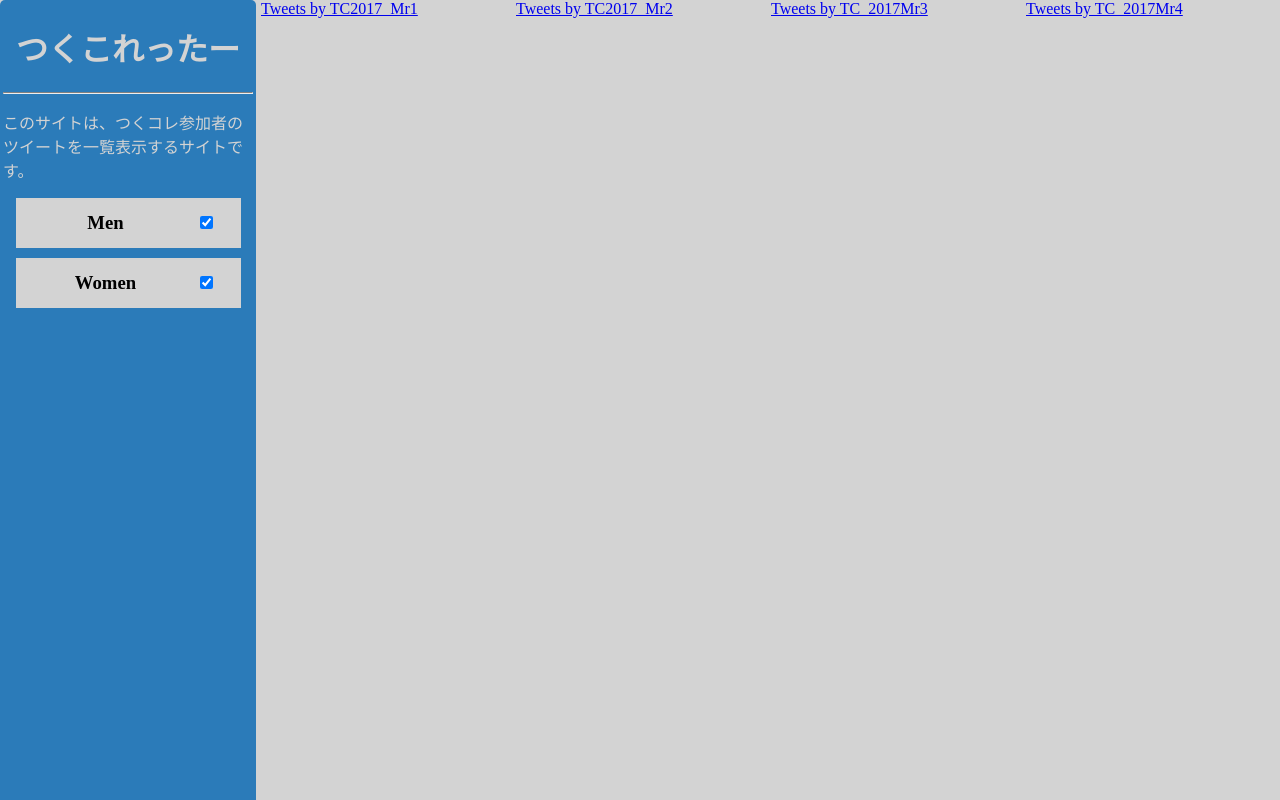
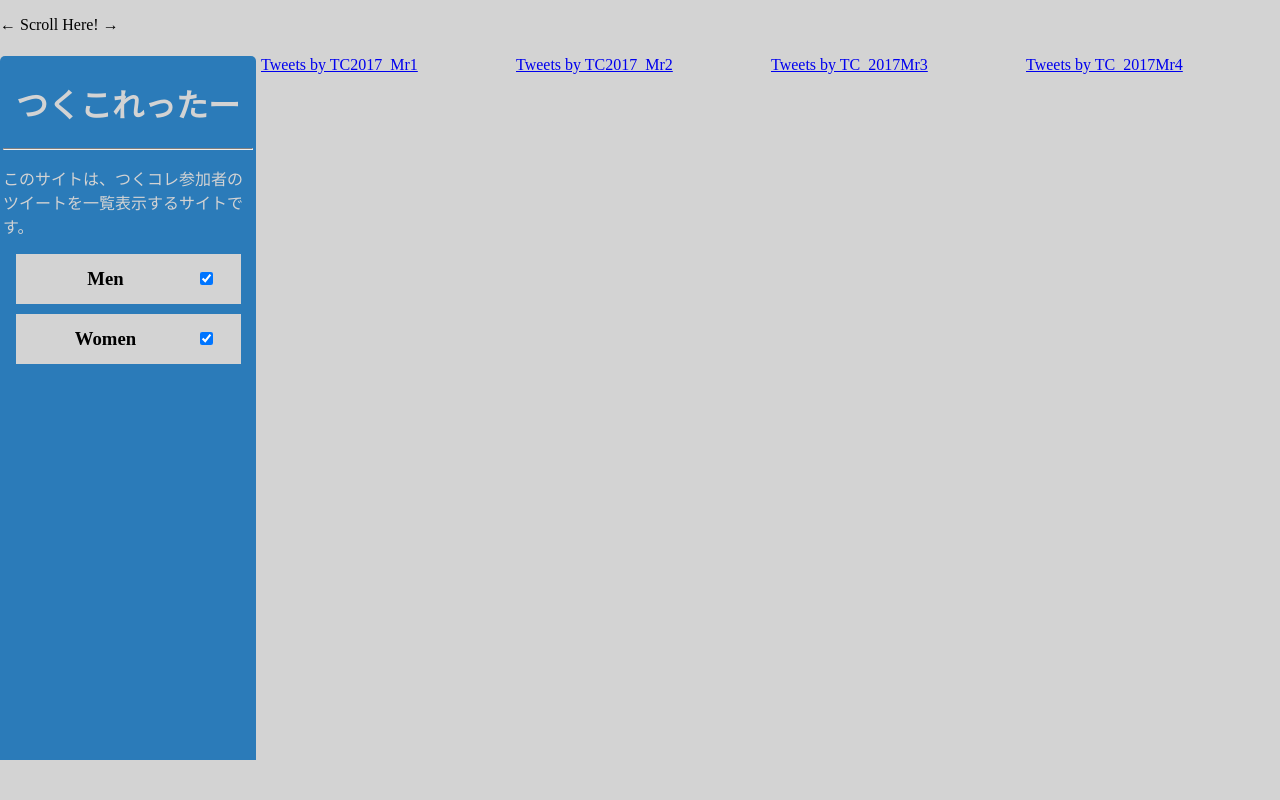
Before and after one commit to sudame/tsukukoretter, a PHP site: page / in a window 1280 px wide. Run offline with PHP 8.4, Linux system fonts and the light colour scheme; some libraries are stand-ins or nearby versions.

Commit message:
スクロールゾーンを簡易追加

```diff
--- a/css/main.css
+++ b/css/main.css
@@ -4,8 +4,12 @@ html, body{
     background-color: lightgray;
 }
 
+.scroll-zone{
+    height: 5vh;
+}
+
 .wrapper{
-    height: 100vh;
+    height: 95vh;
     overflow-y: hidden;
 }
 
--- a/index.html
+++ b/index.html
@@ -12,6 +12,9 @@
 
 <body>
     <div class="wrapper">
+        <div class="scroll-zone">
+            <p>← Scroll Here! →</p>
+        </div>
         <div class="flex-container">
             <div>
                 <div class="menu-column">
--- a/script/main.js
+++ b/script/main.js
@@ -1,9 +1,17 @@
 $(document).ready(function(){
-    $("#men-switch").on('click', function(){
-        $(".men-column").toggle();
+    $("#men-switch-checkbox").change(function(){
+        if($("#men-switch-checkbox").is(':checked')){
+            $(".men-column").show();
+        } else {
+            $(".men-column").hide();
+        }
     });
 
-    $("#women-switch").on('click', function(){
-        $(".women-column").toggle();
+    $("#women-switch-checkbox").change(function(){
+        if($("#women-switch-checkbox").is(':checked')){
+            $(".women-column").show();
+        } else {
+            $(".women-column").hide();
+        }
     });
 })
```
